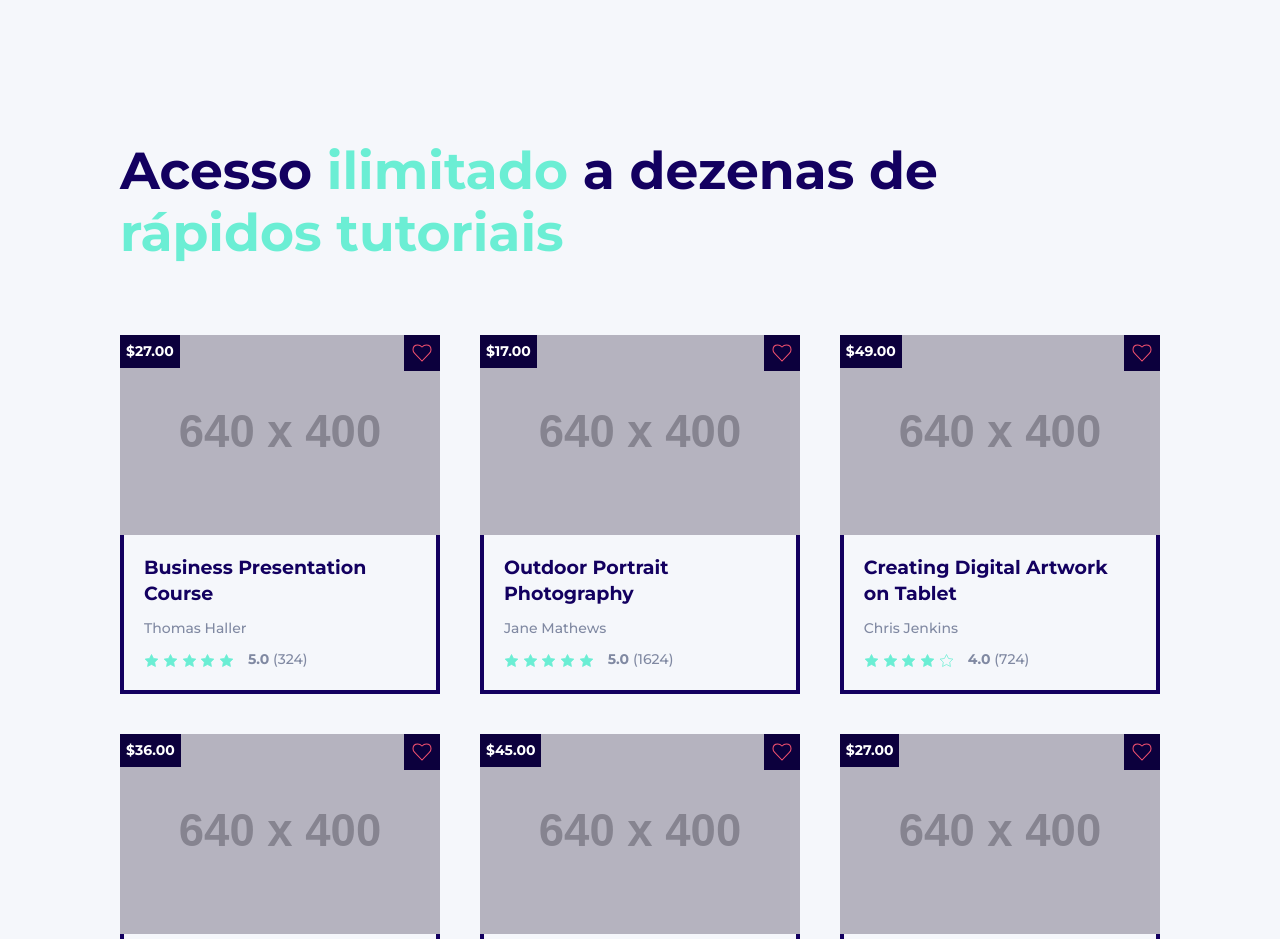
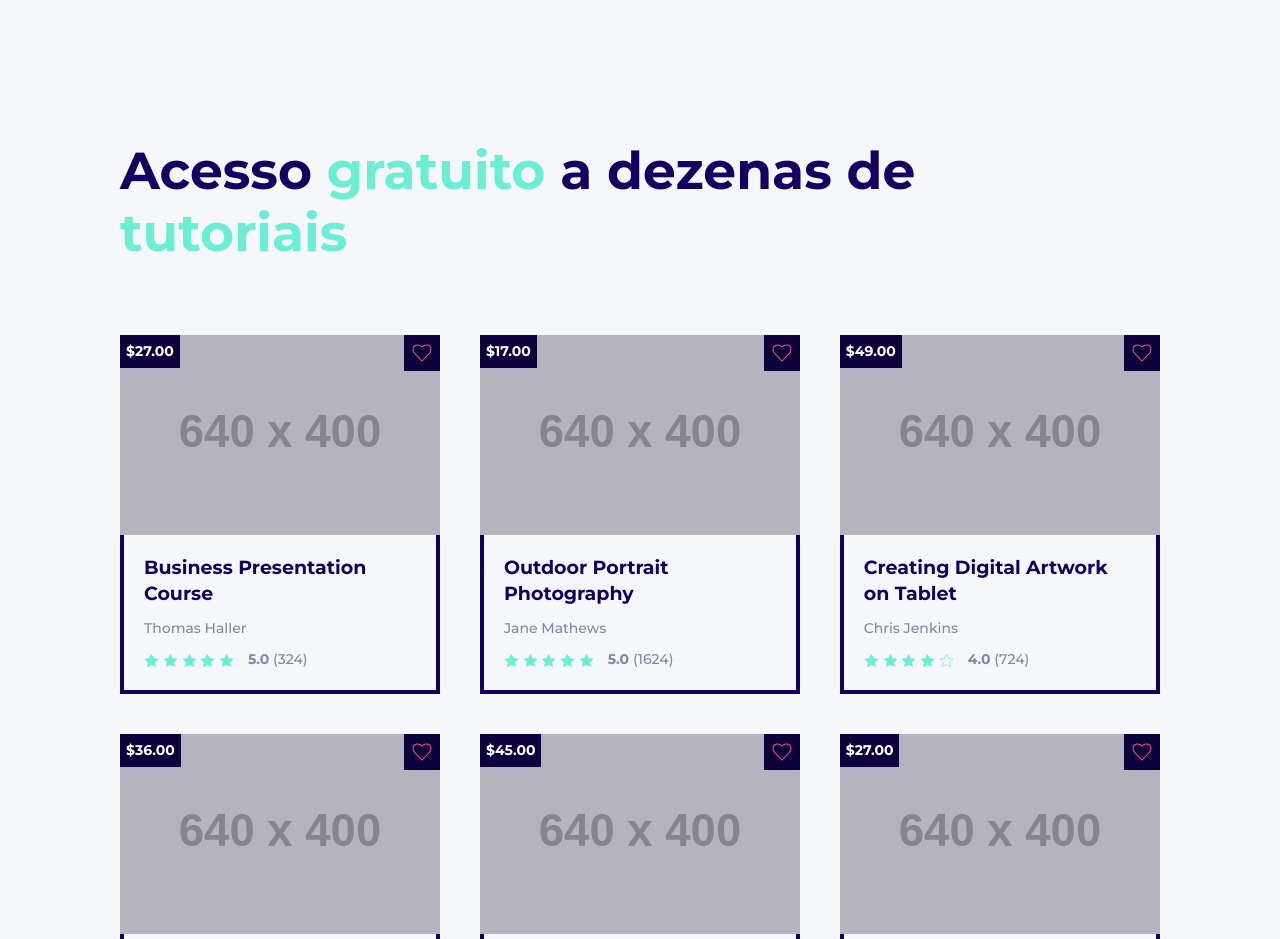
Before and after one commit to RodolfoDiniz/DevignerSpace, a website: page index.html in a window 1280 px wide. Shown: the part 800-1739 px from the top of the page. Drawn offline with Linux system fonts and the light colour scheme; placeholder pictures from the web are drawn by us.

Commit message:
Update index.html

```diff
--- a/index.html
+++ b/index.html
@@ -116,7 +116,7 @@
 <div id="about" class="uk-section uk-section-muted uk-section-large">
   <div class="uk-container">
     <div class="uk-width-4-5@m">
-      <h2 class="uk-heading-small">Acesso <mark>ilimitado</mark> a dezenas de <mark>rápidos tutoriais</mark></h2>
+      <h2 class="uk-heading-small">Acesso <mark>gratuito</mark> a dezenas de <mark>tutoriais</mark></h2>
     </div>
     <div class="uk-child-width-1-2@s uk-child-width-1-3@m uk-margin-large-top uk-grid-match" data-uk-grid>
       <div>
```
